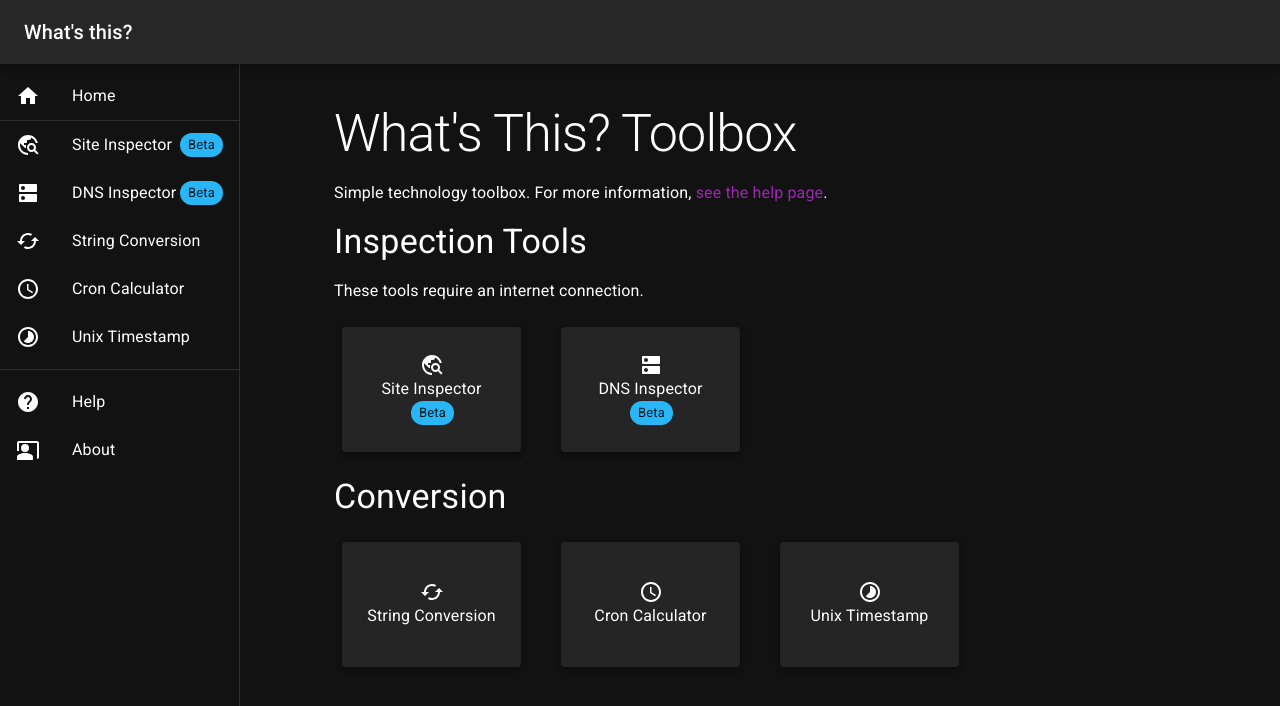
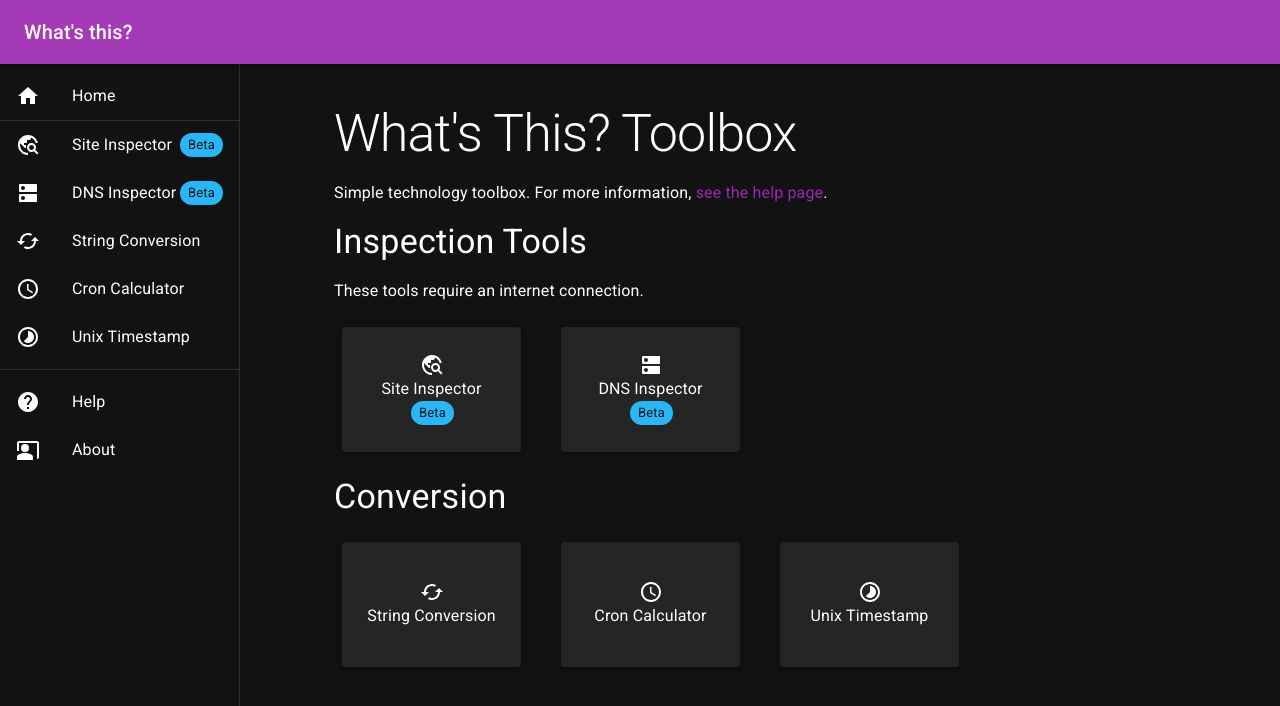
Before and after one commit to soup-bowl/whatsth.is, a React (Create React App) app: page / in a window 1280 px wide. Shown: the top 706 px of the page. Built offline with nearby package versions, Linux system fonts and the light colour scheme.

Commit message:
Colour prominance changes.

```diff
--- a/public/index.html
+++ b/public/index.html
@@ -5,7 +5,7 @@
 		<link rel="shortcut icon" type="image/png" href="%PUBLIC_URL%/favicon.ico"/>
 		<meta name="viewport" content="width=device-width, initial-scale=1" />
 		<meta name="apple-mobile-web-app-title" content="WhatsThis?">
-		<meta name="theme-color" content="#121212" />
+		<meta name="theme-color" content="#9c27b0" />
 		<link rel="apple-touch-icon" href="%PUBLIC_URL%/logo-mask-512.png" />
 		<link rel="manifest" href="%PUBLIC_URL%/manifest.json" />
 		<link rel="stylesheet" href="https://fonts.googleapis.com/css?family=Roboto:300,400,500,700&display=swap" />
--- a/src/pages/_layout.tsx
+++ b/src/pages/_layout.tsx
@@ -77,7 +77,13 @@ export default function Layout({online}:PageProps) {
 		<ThemeProvider theme={theme}>
 			<Box sx={{ display: 'flex' }}>
 			<CssBaseline />
-			<AppBar position="fixed" open={open} sx={{ zIndex: (theme) => ( desktop ? theme.zIndex.drawer + 1 : 0) }}>
+			<AppBar
+				position="fixed"
+				open={open}
+				sx={{
+					backgroundColor: theme.palette.primary.main,
+					zIndex: (theme) => ( desktop ? theme.zIndex.drawer + 1 : 0)
+				}}>
 				<Toolbar>
 					{ ! desktop ?
 					<IconButton
```
Also changed, not shown: public/manifest.json, 1 other file (tests, documents, lock files or other folders).
